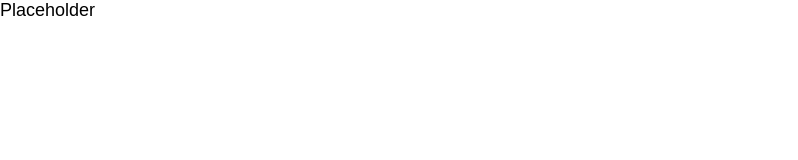
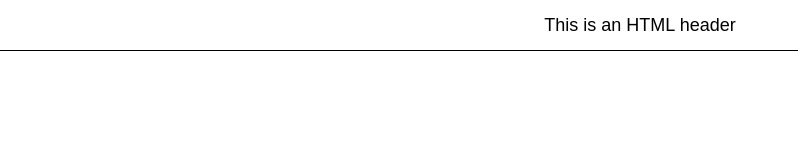
Before and after one commit to ooloo-io/github-flow-EeethB, a plain HTML site: page src/index.html in a window 1280 px wide. Shown: the whole page, without its empty margins (0-798 px from the left). Drawn offline with nearby package versions, Linux system fonts and the light colour scheme.

Commit message:
Header (#1)
* Add header markup

* Added header styles

```diff
--- a/src/index.html
+++ b/src/index.html
@@ -13,6 +13,8 @@
 </head>
 
 <body>
-  Placeholder
+  <header class="header">
+    This is an HTML header
+  </header>
 </body>
 </html>
--- a/src/styles.css
+++ b/src/styles.css
@@ -2,3 +2,11 @@ body {
   font-family: Arial, Helvetica, sans-serif;
   font-size: 18px;
 }
+
+.header {
+  height: 50px;
+  display: flex;
+  justify-content: center;
+  align-items: center;
+  border-bottom: 1px solid black;
+}
```
